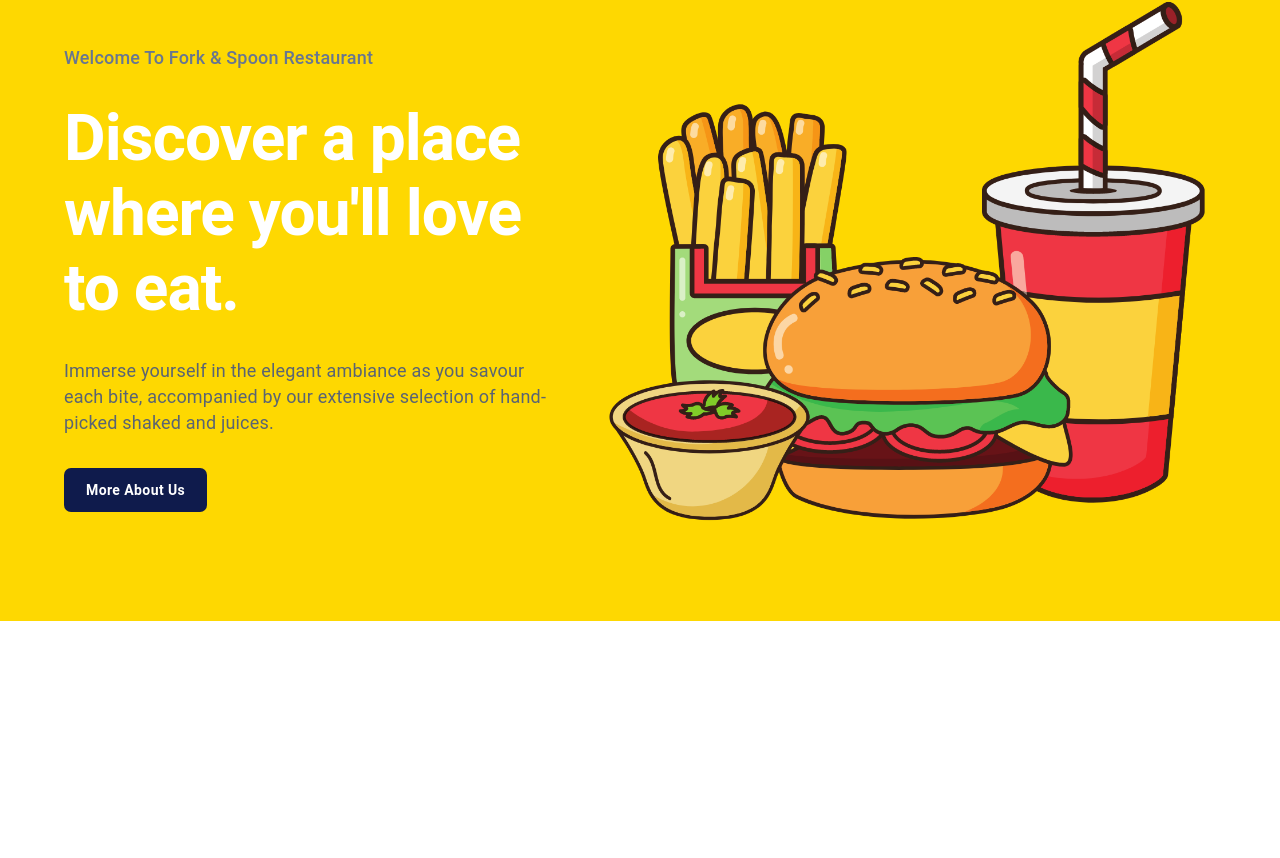
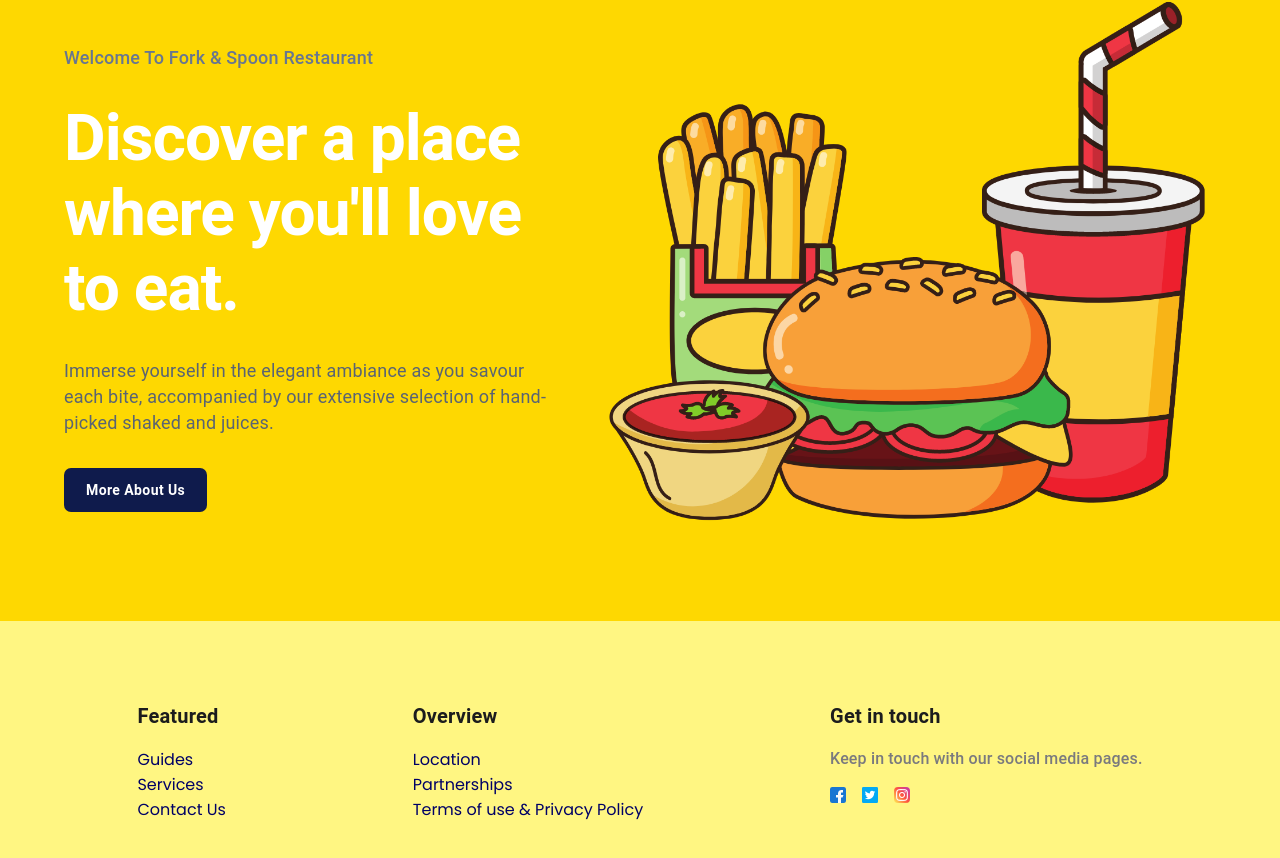
Before and after one commit to SuhailMuhammed1/Fork-Spoon-Web-App-Using-React, a React (Vite) app: page /dishes in a window 1280 px wide. Shown: the part 160-1018 px from the top of the page. Before the commit the page ends 800 px from the top, so only its background shows below. Built offline with nearby package versions, Linux system fonts and the light colour scheme.

Commit message:
added footer component

```diff
--- a/src/App.jsx
+++ b/src/App.jsx
@@ -1,12 +1,14 @@
 import React from 'react'
 import Header from './components/Header/Header'
 import Welcome from './pages/Welcome/Welcome'
+import Footer from './components/Footer/Footer'
 
 function App() {
   return (
     <>
     <Header/>
     <Welcome/>
+    <Footer/>
     </>
   )
 }
--- /dev/null
+++ b/src/components/Footer/Footer.jsx
@@ -0,0 +1,127 @@
+import { styled } from '@mui/system'
+import { Box, Container, Typography } from '@mui/material'
+import React from 'react'
+import fb from '../../assets/img/facebook.png'
+import twitter from '../../assets/img/twitter.png'
+import insta from '../../assets/img/instagram.png'
+
+function Footer() {
+
+  const CustomContainer = styled(Container)(({ theme }) => ({
+    display: 'flex',
+    justifyContent: 'space-around',
+    gap: theme.spacing(5),
+    [theme.breakpoints.down('sm')]: {
+      flexDirection: 'column',
+      textAlign: 'center',
+    },
+  }));
+
+  const FooterMenuTitle = styled(Typography)(({ theme }) => ({
+    fontSize: '20px',
+    color: '#1C1C1D',
+    fontWeight: '700',
+    marginBottom: theme.spacing(2),
+  }))
+
+  const FooterLinks = styled('span')(() => ({
+    fontSize: '16px',
+    color: '#000066',
+    fontWeight: '300',
+    cursor: 'pointer',
+    '&:hover': {
+      color: '#6682FF',
+    },
+  }));
+
+  const footerLinks = [
+    {
+      path: '/guides/',
+      display: 'Guides',
+      group: 1,
+    },
+    {
+      path: '/services/',
+      display: 'Services',
+      group: 1,
+    },
+    {
+      path: '/contact-us/',
+      display: 'Contact Us',
+      group: 1,
+    },
+    {
+      path: '/location/',
+      display: 'Location',
+      group: 2,
+    },
+    {
+      path: '/partnerships/',
+      display: 'Partnerships',
+      group: 2,
+    },
+    {
+      path: '/privacy-policy/',
+      display: 'Terms of use & Privacy Policy',
+      group: 2,
+    },
+  ];
+
+  const IconBox = styled(Box)(({ theme }) => ({
+    display: 'flex',
+    alignItems: 'center',
+    gap: '1rem',
+    [theme.breakpoints.down('sm')]: {
+      justifyContent: 'center',
+    },
+  }));
+
+  return (
+    <Box sx={{
+      backgroundColor: '#FFF682', py: 10,
+    }}>
+      <CustomContainer>
+        <Box>
+          <FooterMenuTitle>Featured</FooterMenuTitle>
+          {
+            footerLinks.filter((item) => item.group === 1).map((item, index) => (
+              <React.Fragment key={index}>
+                <FooterLinks>{item.display}</FooterLinks>
+                <br />
+              </React.Fragment>
+            ))
+          }
+        </Box>
+        <Box>
+          <FooterMenuTitle>Overview</FooterMenuTitle>
+          {
+            footerLinks.filter((item) => item.group === 2).map((item, index) => (
+              <React.Fragment key={index}>
+                <FooterLinks>{item.display}</FooterLinks>
+                <br />
+              </React.Fragment>
+            ))
+          }
+        </Box>
+        <Box>
+          <FooterMenuTitle>Get in touch</FooterMenuTitle>
+          <Typography sx={{
+            fontSize: '16px',
+            color: '#7A7A7E',
+            fontWeight: '500',
+            mb: 2,
+          }}>
+            Keep in touch with our social media pages.
+          </Typography>
+          <IconBox>
+            <img src={fb} alt="facebook" style={{cursor: 'pointer'}} />
+            <img src={twitter} alt="twitter" style={{cursor: 'pointer'}} />
+            <img src={insta} alt="instagram" style={{cursor: 'pointer'}} />
+          </IconBox>
+        </Box>
+      </CustomContainer>
+    </Box>
+  )
+}
+
+export default Footer
```
